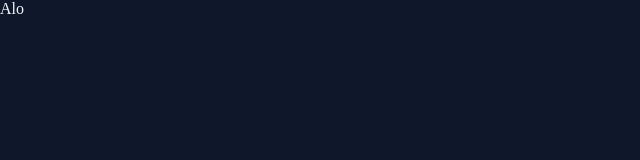
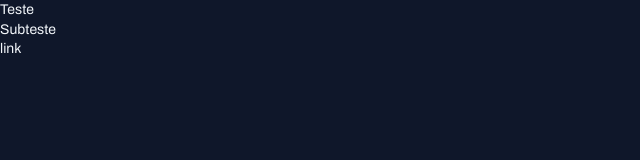
Before and after one commit to Gabrielbm48/portal_de_noticia, a plain HTML site: page index.html in a window 1280 px wide. Shown: the whole page, without its empty margins (0-640 px from the left). Drawn offline with Linux system fonts and the light colour scheme.

Commit message:
aplicando fontes no projeto

```diff
--- a/index.html
+++ b/index.html
@@ -1,12 +1,22 @@
 <!DOCTYPE html>
 <html lang="pt-BR">
   <head>
+    <link rel="preconnect" href="https://fonts.googleapis.com" />
+    <link rel="preconnect" href="https://fonts.gstatic.com" crossorigin />
+
     <meta charset="UTF-8" />
     <meta name="viewport" content="width=device-width, initial-scale=1.0" />
     <title>Portal de notícias</title>
     <link rel="stylesheet" href="styles/index.css" />
+
+    <link
+      href="https://fonts.googleapis.com/css2?family=Archivo:ital,wght@0,100..900;1,100..900&family=Poppins:ital,wght@0,100;0,200;0,300;0,400;0,500;0,600;0,700;0,800;0,900;1,100;1,200;1,300;1,400;1,500;1,600;1,700;1,800;1,900&display=swap"
+      rel="stylesheet"
+    />
   </head>
   <body>
-    Alo
+    <h1>Teste</h1>
+    <h2>Subteste</h2>
+    <a href="#">link</a>
   </body>
 </html>
--- a/styles/global.css
+++ b/styles/global.css
@@ -11,10 +11,33 @@
   --stroke-color: #1e293b;
   --text-color-primary: #f1f5f9;
   --text-color-secondary: #cbd5e1;
+
+  --font-family: "Archivo", sans-serif;
+  --h1: 800 24px/135% var(--font-family);
+  --h2: 800 16px/140% var(--font-family);
+  --h3: 800 14px/140% var(--font-family);
+  --text-span: 600 14px/145% var(--font-family);
+  --text: 400 14px/140% var(--font-family);
+  --text-sm: 400 14px/160% var(--font-family);
 }
 
+body {
+  color: var(--text-color-primary);
+  background-color: var(--bg-color);
+  font: var(--text);
+}
 
-body {
-    color: var(--text-color-primary);
-    background-color: var(--bg-color);
+a {
+  text-decoration: none;
+  color: inherit;
 }
+
+a:hover {
+  color: var(--brand-color-light);
+}
+
+h1,
+h2,
+h3 {
+  font: inherit;
+}
```
